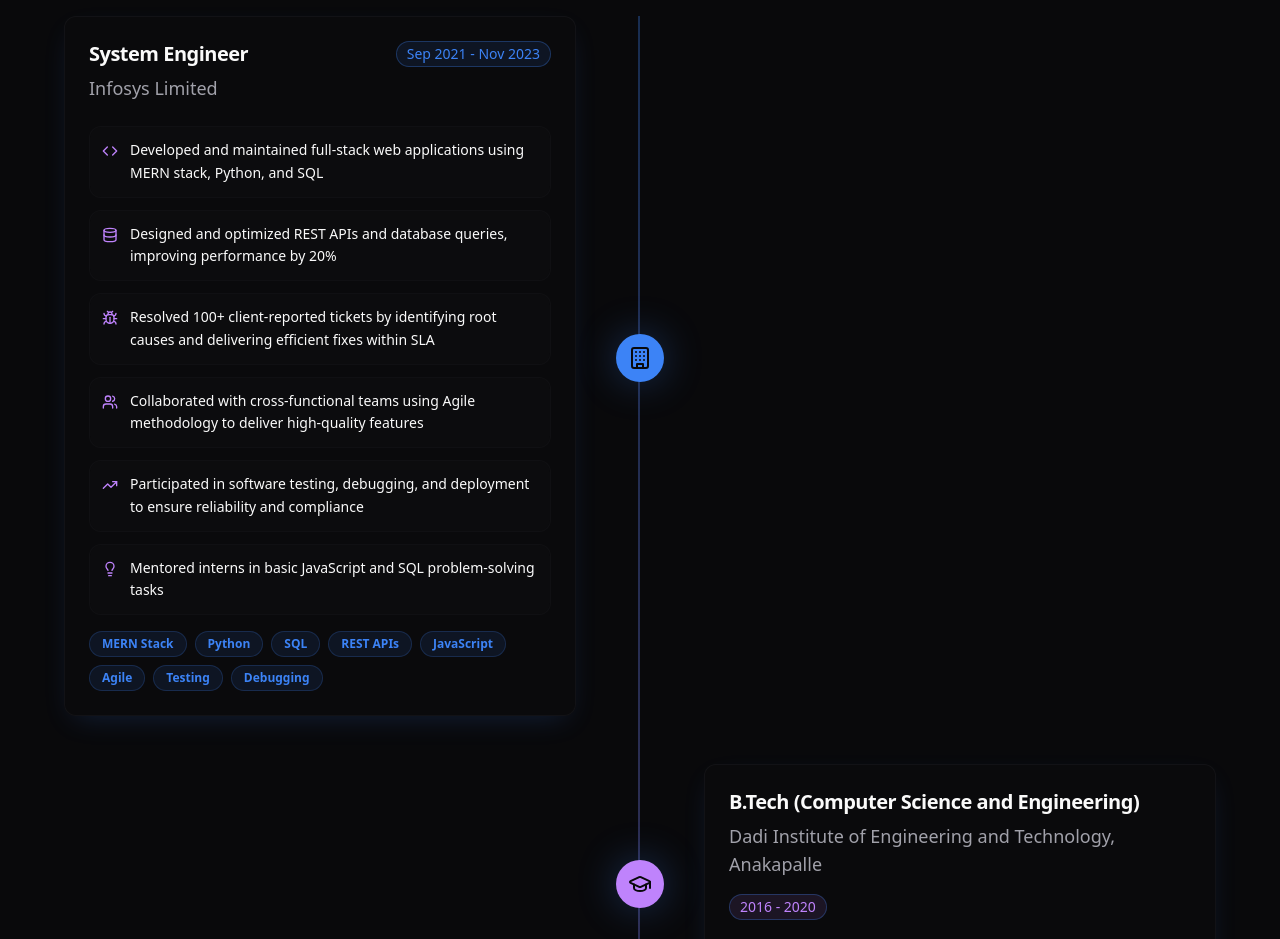
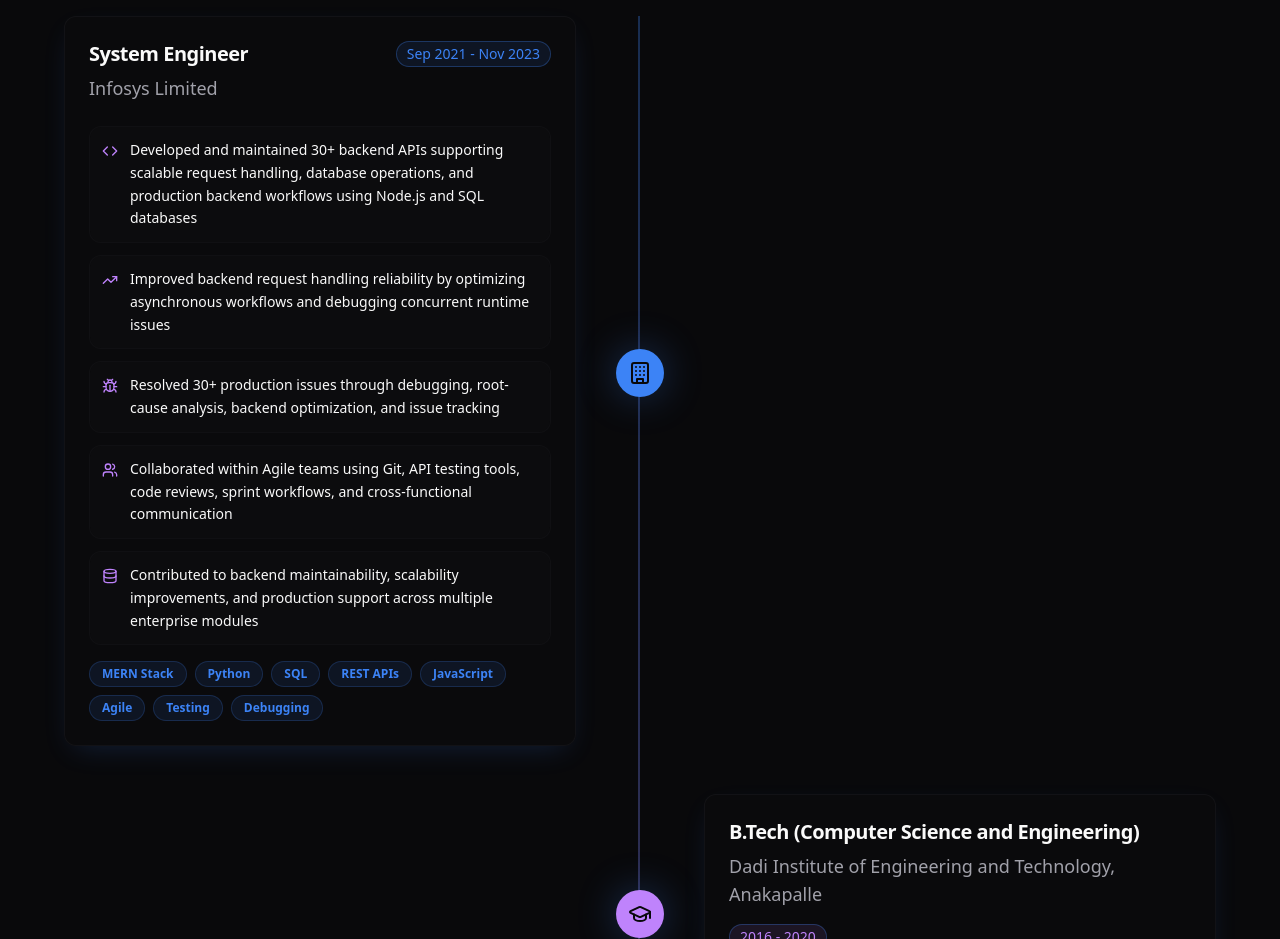
Before and after one commit to Kamalanjali/MLK-Portfolio-site-2025, a React (Vite) app: page / in a window 1280 px wide. Shown: the part 1020-1959 px from the top of the page. Built offline with nearby package versions, Linux system fonts and the light colour scheme.

Commit message:
Changes
Co-authored-by: Kamalanjali <38550871+Kamalanjali@users.noreply.github.com>

```diff
--- a/src/components/Timeline.tsx
+++ b/src/components/Timeline.tsx
@@ -40,27 +40,23 @@ const Timeline = () => {
       details: [
         {
           icon: <Code className="w-4 h-4" />,
-          text: "Developed and maintained full-stack web applications using MERN stack, Python, and SQL"
+          text: "Developed and maintained 30+ backend APIs supporting scalable request handling, database operations, and production backend workflows using Node.js and SQL databases"
+        },
+        {
+          icon: <TrendingUp className="w-4 h-4" />,
+          text: "Improved backend request handling reliability by optimizing asynchronous workflows and debugging concurrent runtime issues"
+        },
+        {
+          icon: <Bug className="w-4 h-4" />,
+          text: "Resolved 30+ production issues through debugging, root-cause analysis, backend optimization, and issue tracking"
+        },
+        {
+          icon: <Users className="w-4 h-4" />,
+          text: "Collaborated within Agile teams using Git, API testing tools, code reviews, sprint workflows, and cross-functional communication"
         },
         {
           icon: <Database className="w-4 h-4" />,
-          text: "Designed and optimized REST APIs and database queries, improving performance by 20%"
-        },
-        {
-          icon: <Bug className="w-4 h-4" />,
-          text: "Resolved 100+ client-reported tickets by identifying root causes and delivering efficient fixes within SLA"
-        },
-        {
-          icon: <Users className="w-4 h-4" />,
-          text: "Collaborated with cross-functional teams using Agile methodology to deliver high-quality features"
-        },
-        {
-          icon: <TrendingUp className="w-4 h-4" />,
-          text: "Participated in software testing, debugging, and deployment to ensure reliability and compliance"
-        },
-        {
-          icon: <Lightbulb className="w-4 h-4" />,
-          text: "Mentored interns in basic JavaScript and SQL problem-solving tasks"
+          text: "Contributed to backend maintainability, scalability improvements, and production support across multiple enterprise modules"
         }
       ],
       technologies: ["MERN Stack", "Python", "SQL", "REST APIs", "JavaScript", "Agile", "Testing", "Debugging"]
```
